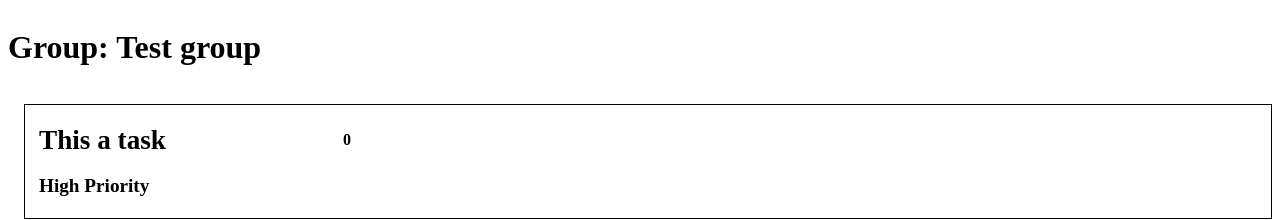
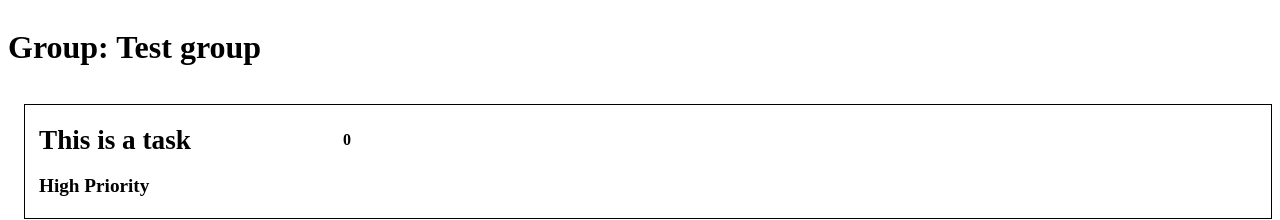
Before and after one commit to keckamreck/backendbanditen, a Next.js app: page /archive/basic in a window 1280 px wide. Shown: the top 220 px of the page. Built offline with nearby package versions, Linux system fonts and the light colour scheme.

Commit message:
Fix typo

```diff
--- a/src/app/_lib/demo.ts
+++ b/src/app/_lib/demo.ts
@@ -15,7 +15,7 @@ export function generateGroup() {
 
 function generateTask(){
   let tasks: Task[] = [
-    { id: 0, title: "This a task", priority: Priority.High},
+    { id: 0, title: "This is a task", priority: Priority.High},
     { id: 1, title: "This is another task", priority: Priority.Low},
   ];
   return tasks;
```
